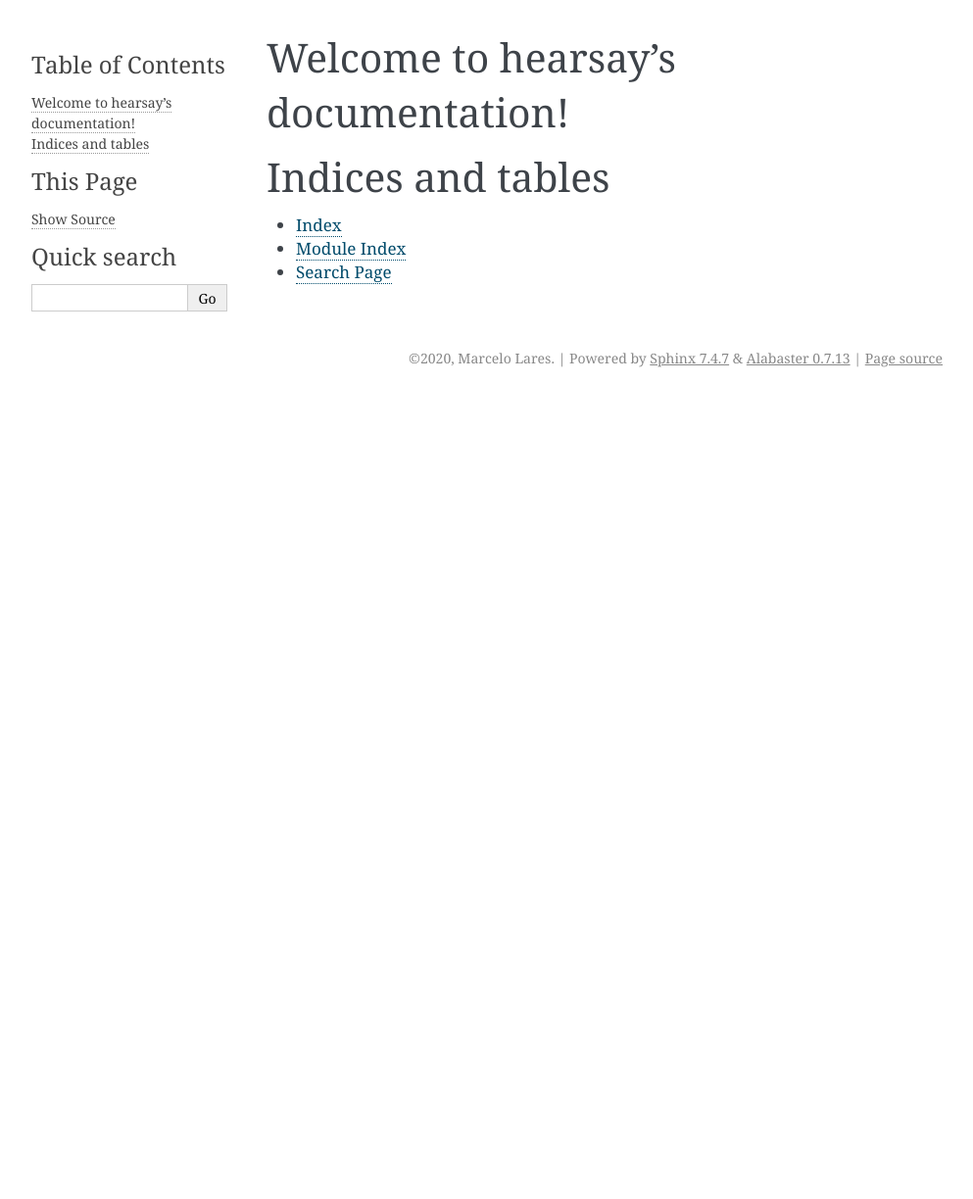
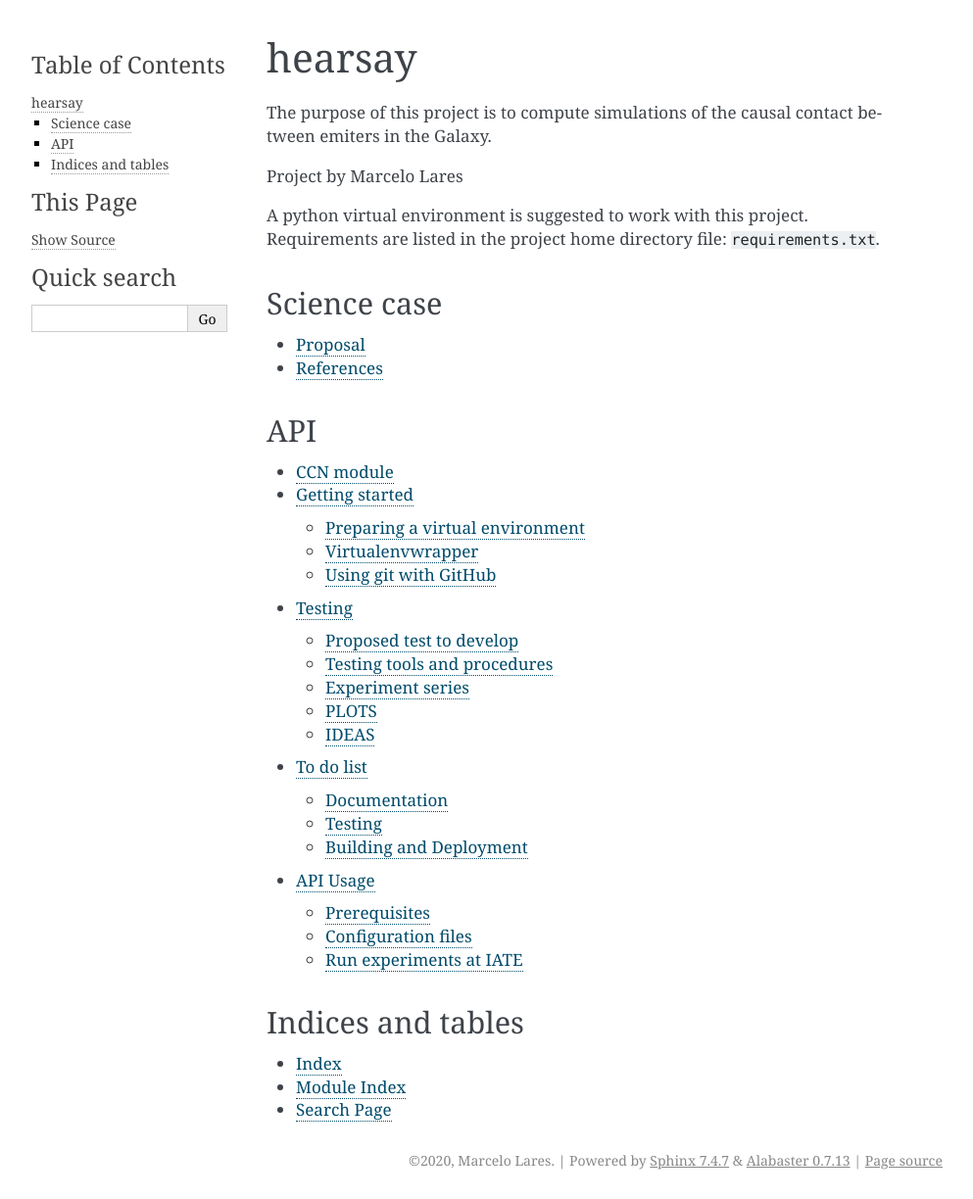
Before and after one commit to mlares/hearsay, a Sphinx documentation site: the page built from doc/source/index.rst, in a window 1280 px wide. Shown: the whole page at 98% size, without its empty margins (148-1141 px from the left). Built offline with Sphinx 7.4.7, drawn with Linux system fonts in a browser that asks for light colours; before the commit the page ends 900 px from its top, so only the background shows below that.

Commit message:
ccn module in docs

```diff
--- a/doc/source/conf.py
+++ b/doc/source/conf.py
@@ -10,9 +10,9 @@
 # add these directories to sys.path here. If the directory is relative to the
 # documentation root, use os.path.abspath to make it absolute, like shown here.
 #
-# import os
-# import sys
-# sys.path.insert(0, os.path.abspath('.'))
+import os
+import sys
+sys.path.insert(0, os.path.abspath('../../hearsay/'))
 
 
 # -- Project information -----------------------------------------------------
@@ -28,6 +28,7 @@ author = 'Marcelo Lares'
 # extensions coming with Sphinx (named 'sphinx.ext.*') or your custom
 # ones.
 extensions = [
+        'sphinx.ext.autodoc',
 ]
 
 # Add any paths that contain templates here, relative to this directory.
@@ -49,4 +50,7 @@ html_theme = 'alabaster'
 # Add any paths that contain custom static files (such as style sheets) here,
 # relative to this directory. They are copied after the builtin static files,
 # so a file named "default.css" will overwrite the builtin "default.css".
-html_static_path = ['_static']
+html_static_path = []
+
+# for readthedocs:
+master_doc = 'index'
--- a/doc/source/index.rst
+++ b/doc/source/index.rst
@@ -3,17 +3,49 @@
    You can adapt this file completely to your liking, but it should at least
    contain the root `toctree` directive.
 
-Welcome to hearsay's documentation!
-===================================
+################################################
+hearsay
+################################################
+
+
+The purpose of this project is to compute simulations of the causal
+contact between emiters in the Galaxy.
+
+Project by Marcelo Lares
+
+
+A python virtual environment is suggested to work with this project.
+Requirements are listed in the project home directory file:
+``requirements.txt``.
+
+
+
+***************
+Science case
+***************
 
 .. toctree::
    :maxdepth: 2
-   :caption: Contents:
 
+   sci/proposal
+   sci/references
 
+***************
+API
+***************
 
+.. toctree::
+   :maxdepth: 2
+
+   api/ccn
+   api/gettingstarted
+   api/testing
+   api/todo
+   api/usage
+
+******************
 Indices and tables
-==================
+******************
 
 * :ref:`genindex`
 * :ref:`modindex`
```
